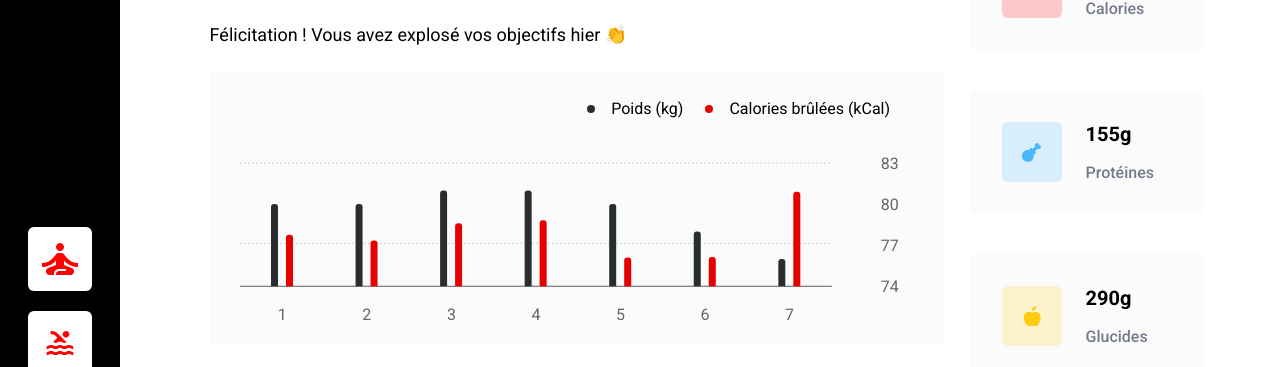
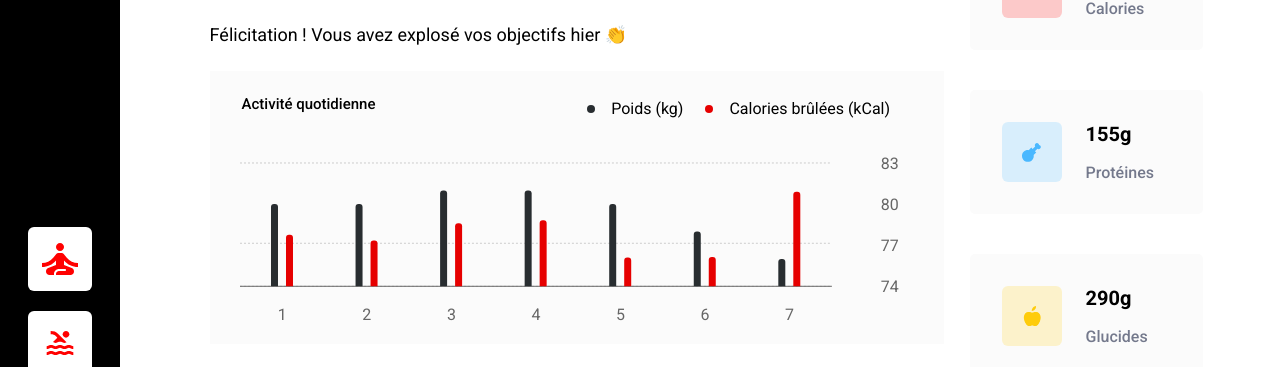
Before and after one commit to david-mi/-DAJR_David_Michel_11_12_02_2023, a React (Create React App) app: page /profile/12 in a window 1280 px wide. Shown: the part 228-595 px from the top of the page. Built offline with nearby package versions, Linux system fonts and the light colour scheme.

Commit message:
feat: add Title to activity chart #32

```diff
--- a/src/components/Statistics/Activity/Activity.jsx
+++ b/src/components/Statistics/Activity/Activity.jsx
@@ -14,6 +14,7 @@ import CustomToolTip from "./CustomToolTip/CustomToolTip";
 const Activity = ({ activity }) => {
   return (
     <div className={styles.activity}>
+      <p className={styles.title}>Activité quotidienne</p>
       <ResponsiveContainer width="99%" height="auto" aspect={3}>
         <BarChart data={activity} barGap={8} barCategoryGap={54}  >
           <CartesianGrid strokeDasharray="2" vertical={false} />
--- a/src/components/Statistics/Activity/activity.module.css
+++ b/src/components/Statistics/Activity/activity.module.css
@@ -1,4 +1,5 @@
 .activity {
+  position: relative;
   grid-area: activity;
   display: flex;
   align-items: center;
@@ -14,6 +15,14 @@
   height: 100%;
 }
 
+.title {
+  font-size: 15px;
+  font-weight: 500;
+  position: absolute;
+  left: 32px;
+  top: 24px;
+}
+
 .legend {
   color: black;
   padding: 12px;
```
